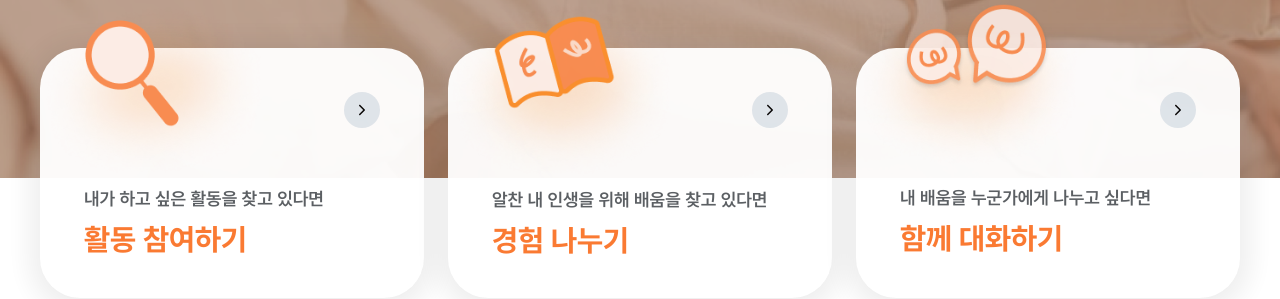
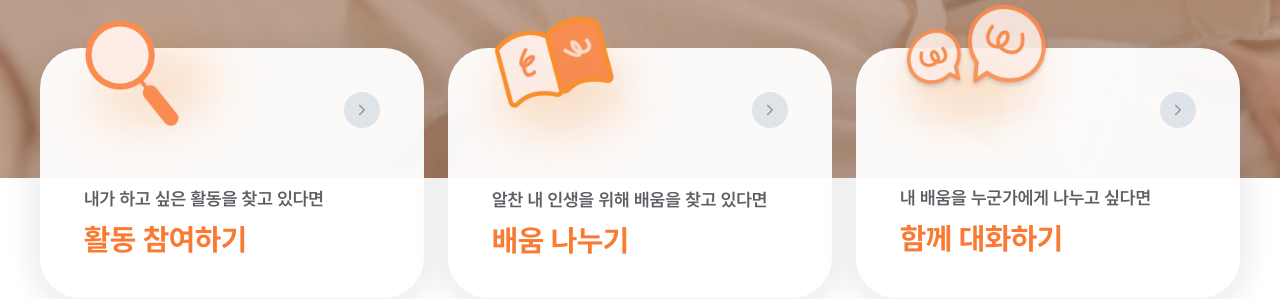
Before and after one commit to Kusitms-29th-Meetup-TeamE/Frontend, a Next.js app: page / in a window 1280 px wide. Shown: the part 653-952 px from the top of the page. Built offline with nearby package versions, Linux system fonts and the light colour scheme; no server answers.

Commit message:
🌈 Update(#95): routing in main-page

```diff
--- a/src/constants/object.ts
+++ b/src/constants/object.ts
@@ -201,19 +201,19 @@ export const howData = [
     title: '내가 하고 싶은 활동을 찾고 있다면',
     imgUrl: '/assets/main/how1.png',
     goToText: '활동 참여하기',
-    goToUrl: '/',
+    goToUrl: '/join',
   },
   {
     title: '알찬 내 인생을 위해 배움을 찾고 있다면',
     imgUrl: '/assets/main/how2.png',
-    goToText: '경험 나누기',
-    goToUrl: '/',
+    goToText: '배움 나누기',
+    goToUrl: '/share',
   },
   {
     title: '내 배움을 누군가에게 나누고 싶다면',
     imgUrl: '/assets/main/how3.png',
     goToText: '함께 대화하기',
-    goToUrl: '/',
+    goToUrl: '/chat',
   },
 ];
 
--- a/src/containers/main/HowTo.tsx
+++ b/src/containers/main/HowTo.tsx
@@ -1,8 +1,10 @@
 'use client';
 
+import { useState } from 'react';
 import { IoIosArrowForward } from 'react-icons/io';
 
 import { howData } from '@/constants/object';
+import { useNotifyLogin } from '@/hooks/useToast';
 
 import clsx from 'clsx';
 import Image from 'next/image';
@@ -10,15 +12,29 @@ import { useRouter } from 'next/navigation';
 
 export default function HowTo() {
   const router = useRouter();
+  const accessToken =
+    typeof window !== 'undefined' && sessionStorage.getItem('accessToken');
+
+  const [hoveredIndex, setHoveredIndex] = useState<number | null>(null);
+
+  const handleClick = (url: string) => {
+    if (accessToken) router.push(`${url} `);
+    else useNotifyLogin();
+  };
 
   return (
     <div className="w-full max-w-[1200px] flex gap-6 mt-[-130px]">
       {howData &&
         howData.map((item, idx) => {
+          const isHovered = hoveredIndex === idx;
+
           return (
             <div
               key={idx}
-              className="bg-white p-[44px] box-border rounded-[40px] opacity-95 h-[250px] w-full max-w-[384px] shadow-[0_4px_30px_10px_rgba(0,0,0,0.08)] transition-all duration-500 ease-in-out hover:bg-primary-orange1"
+              onMouseEnter={() => setHoveredIndex(idx)}
+              onMouseLeave={() => setHoveredIndex(null)}
+              onClick={() => handleClick(item.goToUrl)}
+              className="cursor-pointer bg-white p-[44px] box-border rounded-[40px] opacity-95 h-[250px] w-full max-w-[384px] shadow-[0_4px_30px_10px_rgba(0,0,0,0.08)] transition-all duration-300 ease-in-out hover:bg-primary-orange1"
             >
               <div className="flex justify-between">
                 <Image
@@ -31,10 +47,14 @@ export default function HowTo() {
                     idx === 2 ? 'mb-2.5' : '',
                   )}
                 />
-                <div className="flex items-center w-[36px] h-[36px] justify-center rounded-full bg-gray-chip cursor-pointer transition-all duration-300 ease-in-out hover:bg-primary-orange5 hover:text-white">
+                <div
+                  className={clsx(
+                    'flex items-center w-[36px] h-[36px] justify-center rounded-full bg-gray-chip cursor-pointer transition-all duration-300 ease-in-out',
+                    isHovered && 'bg-primary-orange5 text-white',
+                  )}
+                >
                   <IoIosArrowForward
-                    onClick={() => router.push(`${item.goToUrl}`)}
-                    color="#95989a hover:white"
+                    color={clsx(isHovered ? 'white' : '#95989a')}
                   />
                 </div>
               </div>
```
